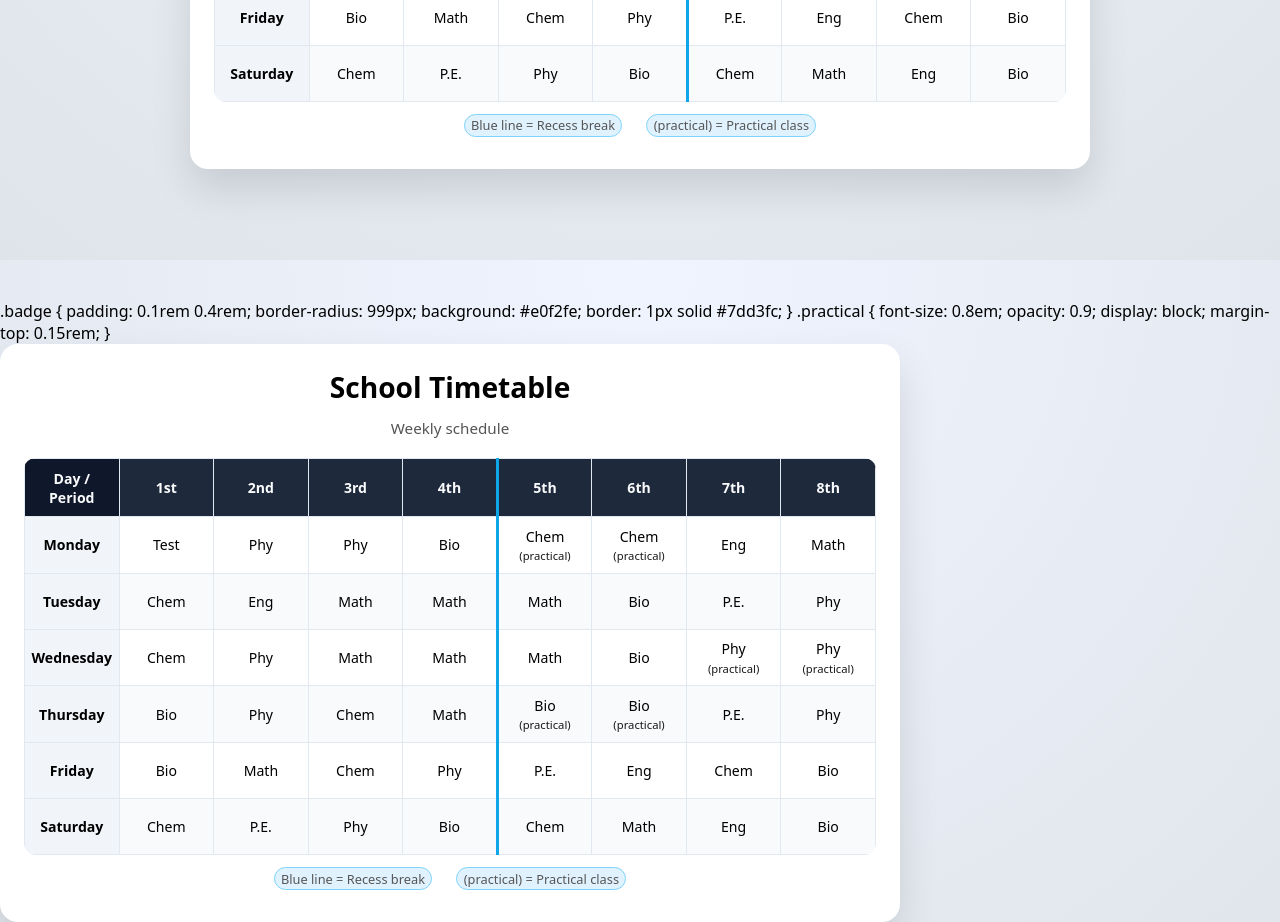
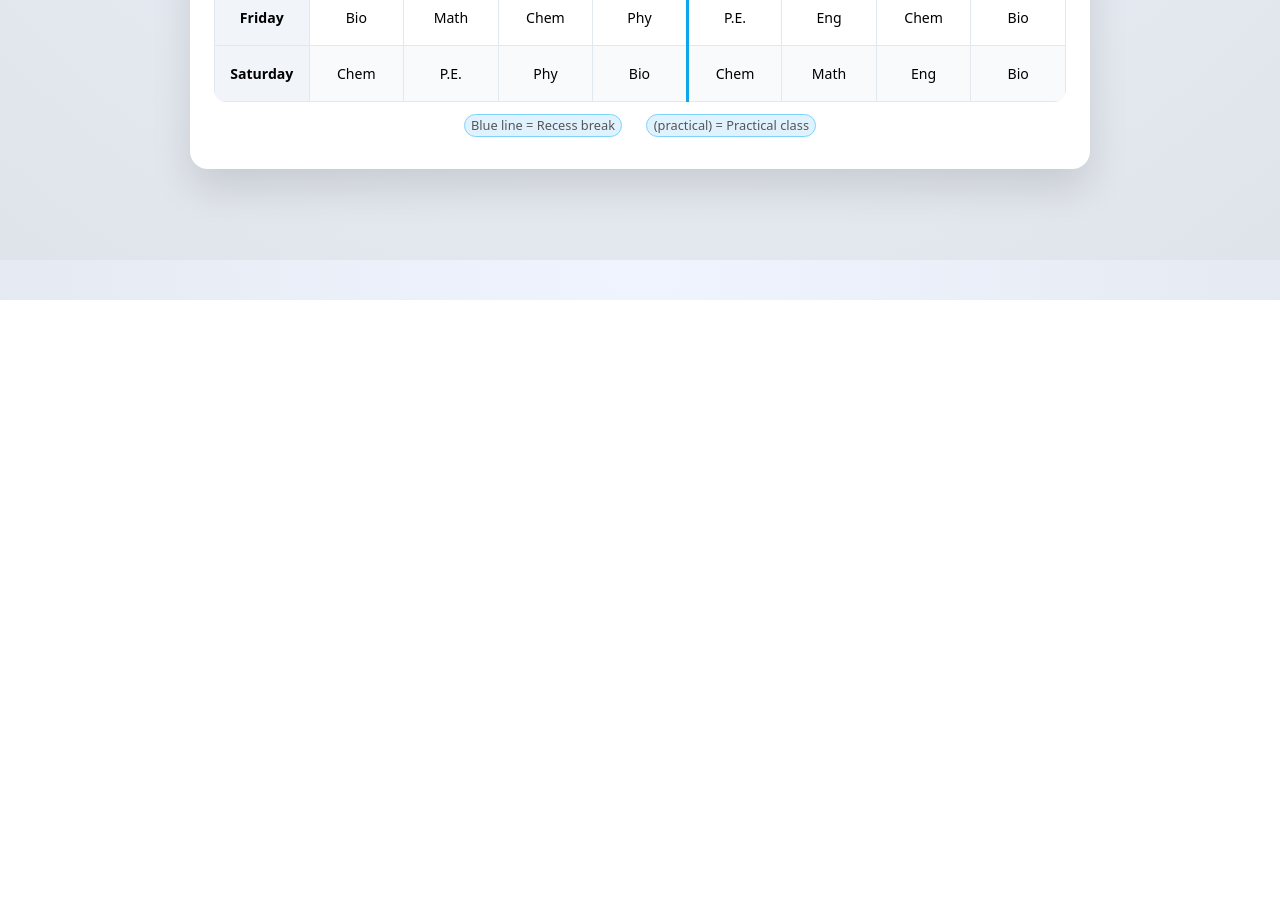
Before and after one commit to ArmaanParida/tt, a plain HTML site: page index.html in a window 1280 px wide. Shown: the part 540-1462 px from the top of the page. After the commit the page ends 840 px from the top, so only its background shows below. Drawn offline with Linux system fonts and the light colour scheme.

Commit message:
Remove timetable and related styles from index.html

```diff
--- a/index.html
+++ b/index.html
@@ -246,134 +246,4 @@
     </div>
   </div>
 </body>
-</html>    .badge {
-      padding: 0.1rem 0.4rem;
-      border-radius: 999px;
-      background: #e0f2fe;
-      border: 1px solid #7dd3fc;
-    }
-
-    .practical {
-      font-size: 0.8em;
-      opacity: 0.9;
-      display: block;
-      margin-top: 0.15rem;
-    }
-  </style>
-</head>
-<body>
-  <div class="wrapper">
-    <h1>School Timetable</h1>
-    <p class="subtitle">Weekly schedule</p>
-
-    <div class="table-container">
-      <table>
-        <thead>
-          <tr>
-            <th class="period">Day / Period</th>
-            <th>1st</th>
-            <th>2nd</th>
-            <th>3rd</th>
-            <th>4th</th>
-            <th class="recess-sep">5th</th>
-            <th>6th</th>
-            <th>7th</th>
-            <th>8th</th>
-          </tr>
-        </thead>
-        <tbody>
-          <tr>
-            <td class="day">Monday</td>
-            <td>Test</td>
-            <td>Phy</td>
-            <td>Phy</td>
-            <td>Bio</td>
-            <td class="recess-sep">
-              Chem
-              <span class="practical">(practical)</span>
-            </td>
-            <td>
-              Chem
-              <span class="practical">(practical)</span>
-            </td>
-            <td>Eng</td>
-            <td>Math</td>
-          </tr>
-          <tr>
-            <td class="day">Tuesday</td>
-            <td>Chem</td>
-            <td>Eng</td>
-            <td>Math</td>
-            <td>Math</td>
-            <td class="recess-sep">Math</td>
-            <td>Bio</td>
-            <td>P.E.</td>
-            <td>Phy</td>
-          </tr>
-          <tr>
-            <td class="day">Wednesday</td>
-            <td>Chem</td>
-            <td>Phy</td>
-            <td>Math</td>
-            <td>Math</td>
-            <td class="recess-sep">Math</td>
-            <td>Bio</td>
-            <td>
-              Phy
-              <span class="practical">(practical)</span>
-            </td>
-            <td>
-              Phy
-              <span class="practical">(practical)</span>
-            </td>
-          </tr>
-          <tr>
-            <td class="day">Thursday</td>
-            <td>Bio</td>
-            <td>Phy</td>
-            <td>Chem</td>
-            <td>Math</td>
-            <td class="recess-sep">
-              Bio
-              <span class="practical">(practical)</span>
-            </td>
-            <td>
-              Bio
-              <span class="practical">(practical)</span>
-            </td>
-            <td>P.E.</td>
-            <td>Phy</td>
-          </tr>
-          <tr>
-            <td class="day">Friday</td>
-            <td>Bio</td>
-            <td>Math</td>
-            <td>Chem</td>
-            <td>Phy</td>
-            <td class="recess-sep">P.E.</td>
-            <td>Eng</td>
-            <td>Chem</td>
-            <td>Bio</td>
-          </tr>
-          <tr>
-            <td class="day">Saturday</td>
-            <td>Chem</td>
-            <td>P.E.</td>
-            <td>Phy</td>
-            <td>Bio</td>
-            <td class="recess-sep">Chem</td>
-            <td>Math</td>
-            <td>Eng</td>
-            <td>Bio</td>
-          </tr>
-        </tbody>
-      </table>
-    </div>
-
-    <div class="legend">
-      <span class="badge">Blue line = Recess break</span>
-      <span class="badge">(practical) = Practical class</span>
-    </div>
-  </div>
-</body>
 </html>
```
